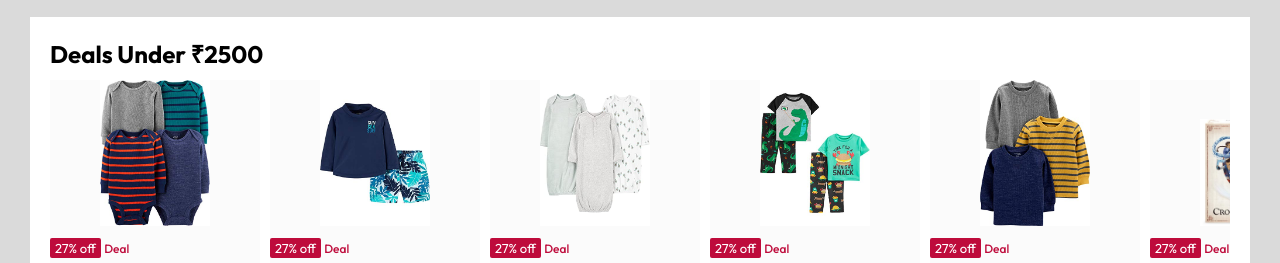
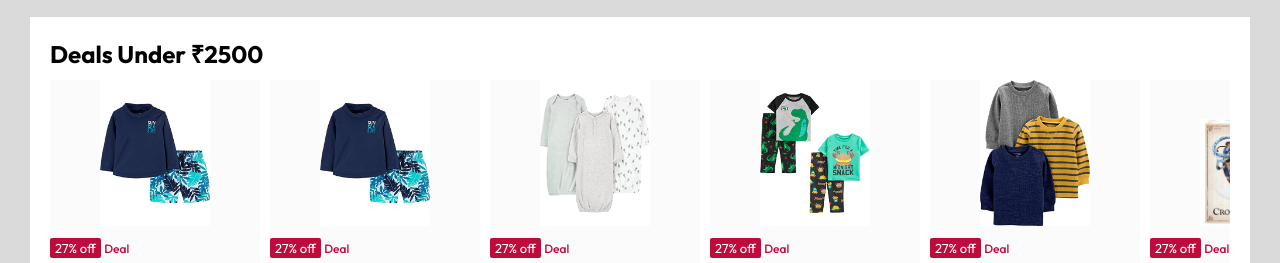
Before and after one commit to Veeradevi698/amazonclone.devi118, a plain HTML site: page index.html in a window 1280 px wide. Shown: the part 1651-1914 px from the top of the page. Drawn offline with Linux system fonts and the light colour scheme.

Commit message:
Initial commit

```diff
--- a/index.html
+++ b/index.html
@@ -187,7 +187,7 @@
     <div class="products">
         <div class="product-card">
             <div class="product-img-container">
-                <img src="Font Awesome_files/product2-1.jpg" alt="">
+                <img src="Font Awesome_files/product2-2.jpg" alt="">
             </div>
             <div class="product-offer">
                 <p>27% off</p> <span>Deal</span>
```
